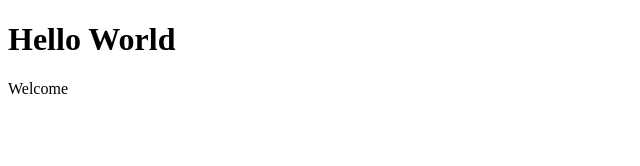
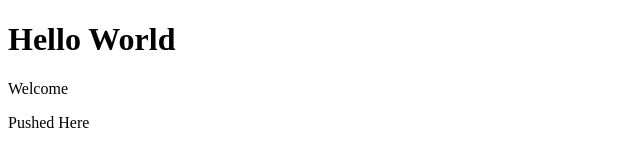
Before and after one commit to sampath99999/test-repo, a website: page app.html in a window 1280 px wide. Shown: the full height of the page, 0-640 px from the left. Drawn offline with Linux system fonts and the light colour scheme.

Commit message:
Update app.html

```diff
--- a/app.html
+++ b/app.html
@@ -17,6 +17,7 @@
         global();
     </script>
     <p>Welcome</p>
+    <p>Pushed Here</p>
 </body>
 
 </html>
```
